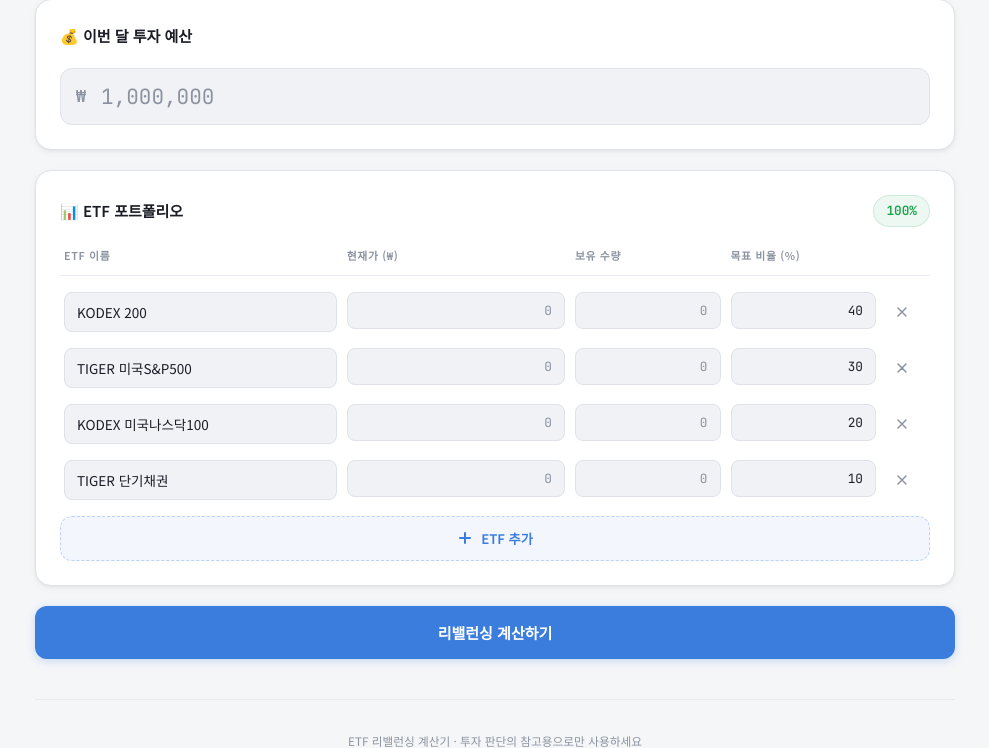
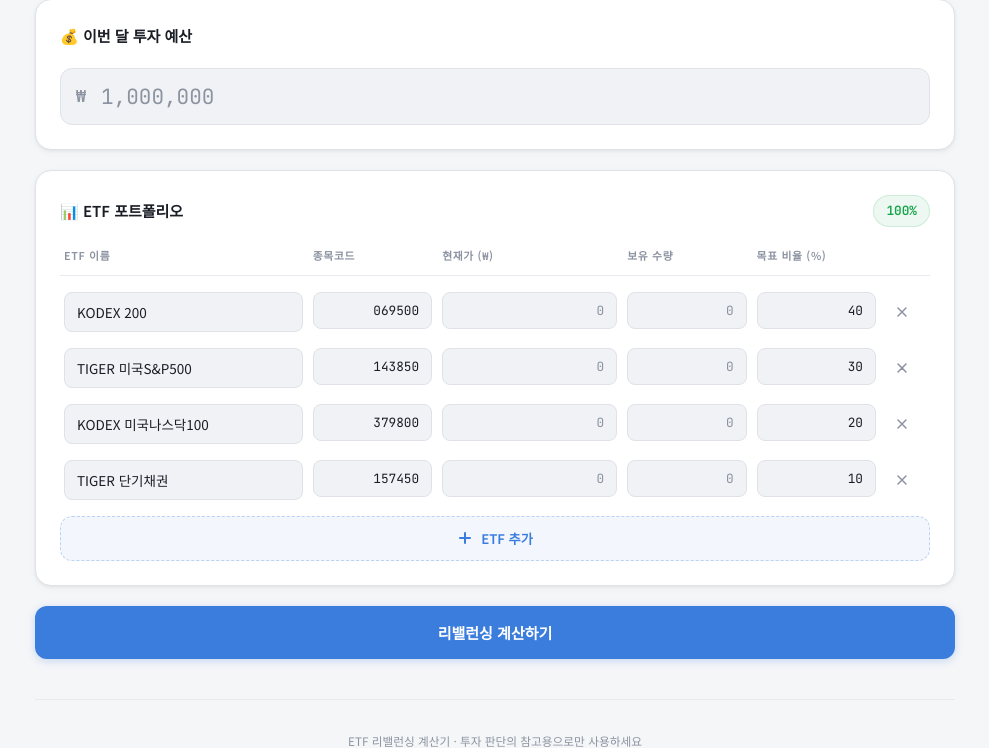
Before and after one commit to RememberIOm/ETF_Rebalancer, a FastAPI app: page / in a window 1280 px wide. Shown: the part 140-888 px from the top of the page, without its empty margins (145-1134 px from the left). Run offline with FastAPI, Linux system fonts and the light colour scheme.

Commit message:
Add: Naver Finance API 연동으로 ETF 현재가 자동 조회 기능 추가
종목코드(6자리) 입력 시 debounce(600ms) 후 서버 경유로
Naver Finance에서 현재가를 조회하여 자동으로 채워준다.

Co-Authored-By: Claude Sonnet 4.6 <noreply@anthropic.com>

```diff
--- a/app/main.py
+++ b/app/main.py
@@ -13,7 +13,8 @@ ETF 리밸런싱 계산기 — 메인 애플리케이션 (Stateless Server)
 
 from pathlib import Path
 
-from fastapi import FastAPI, Request
+import httpx
+from fastapi import FastAPI, HTTPException, Request
 from fastapi.responses import HTMLResponse
 from fastapi.staticfiles import StaticFiles
 from fastapi.templating import Jinja2Templates
@@ -32,6 +33,33 @@ async def index(request: Request) -> HTMLResponse:
     return templates.TemplateResponse("index.html", {"request": request})
 
 
+@app.get("/api/price/{ticker}")
+async def get_price(ticker: str) -> dict[str, object]:
+    """Naver Finance에서 ETF 현재가 조회 (브라우저 CORS 우회용 프록시)"""
+    if not ticker.isdigit() or len(ticker) != 6:
+        raise HTTPException(status_code=400, detail="종목코드는 6자리 숫자여야 합니다")
+
+    url = f"https://m.stock.naver.com/api/stock/{ticker}/basic"
+    async with httpx.AsyncClient() as client:
+        try:
+            resp = await client.get(url, timeout=5.0, headers={"User-Agent": "Mozilla/5.0"})
+        except httpx.TimeoutException:
+            raise HTTPException(status_code=504, detail="조회 시간이 초과되었습니다")
+
+    if resp.status_code == 404:
+        raise HTTPException(status_code=404, detail="존재하지 않는 종목코드입니다")
+    if resp.status_code != 200:
+        raise HTTPException(status_code=502, detail="Naver Finance API 오류")
+
+    data = resp.json()
+    try:
+        price = int(data["closePrice"].replace(",", ""))
+    except (KeyError, ValueError):
+        raise HTTPException(status_code=502, detail="가격 정보를 파싱할 수 없습니다")
+
+    return {"ticker": ticker, "price": price}
+
+
 @app.get("/health")
 async def health() -> dict[str, str]:
     """헬스 체크 (Fly.io 머신 자동 시작/중지용)"""
--- a/app/static/app.js
+++ b/app/static/app.js
@@ -18,10 +18,10 @@ let nextId = 0;
 
 // 기본 ETF 프리셋 — JSON 업로드 전 초기 상태
 const PRESETS = [
-  { name: 'KODEX 200',          price: '', qty: '', ratio: '40' },
-  { name: 'TIGER 미국S&P500',   price: '', qty: '', ratio: '30' },
-  { name: 'KODEX 미국나스닥100',  price: '', qty: '', ratio: '20' },
-  { name: 'TIGER 단기채권',      price: '', qty: '', ratio: '10' },
+  { name: 'KODEX 200',           ticker: '069500', price: '', qty: '', ratio: '40' },
+  { name: 'TIGER 미국S&P500',    ticker: '143850', price: '', qty: '', ratio: '30' },
+  { name: 'KODEX 미국나스닥100', ticker: '379800', price: '', qty: '', ratio: '20' },
+  { name: 'TIGER 단기채권',      ticker: '157450', price: '', qty: '', ratio: '10' },
 ];
 
 
@@ -80,6 +80,12 @@ function addETFRow(preset = null) {
              placeholder="ETF 이름" value="${preset?.name || ''}" autocomplete="off">
     </div>
     <div class="input-group">
+      ${isMobile ? '<label>종목코드</label>' : ''}
+      <input type="text" class="input mono" data-field="ticker"
+             placeholder="069500" value="${preset?.ticker || ''}"
+             maxlength="6" inputmode="numeric" autocomplete="off">
+    </div>
+    <div class="input-group">
       ${isMobile ? '<label>현재가</label>' : ''}
       <input type="text" class="input mono" data-field="price"
              placeholder="0" value="${preset?.price || ''}" inputmode="numeric" autocomplete="off">
@@ -110,8 +116,16 @@ function addETFRow(preset = null) {
     updateRatioBadge();
   });
 
+  // 종목코드 입력 시 현재가 자동 조회 (debounce 600ms)
+  const priceInput = el.querySelector('[data-field="price"]');
+  const tickerInput = el.querySelector('[data-field="ticker"]');
+  let debounceTimer;
+  tickerInput.addEventListener('input', (e) => {
+    clearTimeout(debounceTimer);
+    debounceTimer = setTimeout(() => fetchPrice(e.target.value.trim(), priceInput), 600);
+  });
+
   // 가격 입력 포맷팅 (콤마 자동 삽입)
-  const priceInput = el.querySelector('[data-field="price"]');
   priceInput.addEventListener('input', (e) => {
     const raw = e.target.value.replace(/[^\d]/g, '');
     e.target.value = raw ? Number(raw).toLocaleString() : '';
@@ -122,6 +136,30 @@ function addETFRow(preset = null) {
 
   list.appendChild(el);
   return el;
+}
+
+
+// ========== 현재가 자동 조회 ==========
+
+async function fetchPrice(ticker, priceInput) {
+  if (!/^\d{6}$/.test(ticker)) return;
+  priceInput.classList.add('loading');
+  const prevPlaceholder = priceInput.placeholder;
+  priceInput.placeholder = '조회 중...';
+  try {
+    const res = await fetch(`/api/price/${ticker}`);
+    if (!res.ok) {
+      const err = await res.json().catch(() => ({}));
+      throw new Error(err.detail || '조회 실패');
+    }
+    const data = await res.json();
+    priceInput.value = data.price.toLocaleString();
+  } catch (err) {
+    showToast(`현재가 조회 실패: ${err.message}`);
+  } finally {
+    priceInput.classList.remove('loading');
+    priceInput.placeholder = prevPlaceholder;
+  }
 }
 
 
@@ -160,10 +198,11 @@ function exportData() {
 
   for (const row of rows) {
     holdings.push({
-      name:  row.querySelector('[data-field="name"]').value.trim(),
-      price: row.querySelector('[data-field="price"]').value.replace(/[^\d]/g, ''),
-      qty:   row.querySelector('[data-field="qty"]').value.replace(/[^\d]/g, ''),
-      ratio: row.querySelector('[data-field="ratio"]').value.trim(),
+      name:   row.querySelector('[data-field="name"]').value.trim(),
+      ticker: row.querySelector('[data-field="ticker"]').value.trim(),
+      price:  row.querySelector('[data-field="price"]').value.replace(/[^\d]/g, ''),
+      qty:    row.querySelector('[data-field="qty"]').value.replace(/[^\d]/g, ''),
+      ratio:  row.querySelector('[data-field="ratio"]').value.trim(),
     });
   }
 
@@ -220,10 +259,11 @@ function importData(e) {
 
       for (const h of data.holdings) {
         addETFRow({
-          name:  h.name || '',
-          price: h.price ? Number(h.price).toLocaleString() : '',
-          qty:   h.qty || '',
-          ratio: h.ratio || '0',
+          name:   h.name   || '',
+          ticker: h.ticker || '',
+          price:  h.price ? Number(h.price).toLocaleString() : '',
+          qty:    h.qty    || '',
+          ratio:  h.ratio  || '0',
         });
       }
 
--- a/app/static/style.css
+++ b/app/static/style.css
@@ -147,7 +147,7 @@ body { font-family: var(--font-sans); background: var(--bg-primary); color: var(
 /* ---- ETF Table Header ---- */
 .etf-table-header {
   display: grid;
-  grid-template-columns: 1.5fr 1.2fr 0.8fr 0.8fr 40px;
+  grid-template-columns: 1.5fr 0.75fr 1.1fr 0.75fr 0.75fr 40px;
   gap: 10px; padding: 0 4px 10px;
   border-bottom: 1px solid var(--border-subtle); margin-bottom: 8px;
 }
@@ -159,7 +159,7 @@ body { font-family: var(--font-sans); background: var(--bg-primary); color: var(
 /* ---- ETF Row ---- */
 .etf-row {
   display: grid;
-  grid-template-columns: 1.5fr 1.2fr 0.8fr 0.8fr 40px;
+  grid-template-columns: 1.5fr 0.75fr 1.1fr 0.75fr 0.75fr 40px;
   gap: 10px; padding: 8px 4px; border-radius: var(--radius-sm);
   transition: background var(--transition);
   animation: slideIn 200ms ease-out;
@@ -180,6 +180,7 @@ body { font-family: var(--font-sans); background: var(--bg-primary); color: var(
 }
 .input:focus { border-color: var(--border-focus); box-shadow: 0 0 0 3px var(--accent-glow); }
 .input.mono { font-family: var(--font-mono); font-size: 0.85rem; text-align: right; }
+.input.loading { opacity: 0.5; cursor: wait; }
 .input::placeholder { color: var(--text-muted); }
 
 /* ---- Buttons ---- */
@@ -304,7 +305,7 @@ body { font-family: var(--font-sans); background: var(--bg-primary); color: var(
   .etf-table-header { display: none; }
   .etf-row { grid-template-columns: 1fr 1fr; gap: 8px; padding: 14px 8px; border-bottom: 1px solid var(--border-subtle); }
   .etf-row .input-group:nth-child(1) { grid-column: 1 / -1; }
-  .etf-row .btn-delete { grid-column: 2; justify-self: end; }
+  .etf-row .btn-delete { grid-column: 2; justify-self: end; align-self: end; }
   .input-group label { display: block; font-size: 0.7rem; color: var(--text-muted); margin-bottom: 4px; font-weight: 600; text-transform: uppercase; letter-spacing: 0.04em; }
   .result-table { font-size: 0.78rem; }
   .result-table th, .result-table td { padding: 8px 6px; }
--- a/app/templates/index.html
+++ b/app/templates/index.html
@@ -72,6 +72,7 @@
 
         <div class="etf-table-header">
           <span>ETF 이름</span>
+          <span>종목코드</span>
           <span>현재가 (₩)</span>
           <span>보유 수량</span>
           <span>목표 비율 (%)</span>
--- a/requirements.txt
+++ b/requirements.txt
@@ -1,3 +1,4 @@
 fastapi==0.115.6
 uvicorn[standard]==0.34.0
 jinja2==3.1.5
+httpx==0.28.1
```
